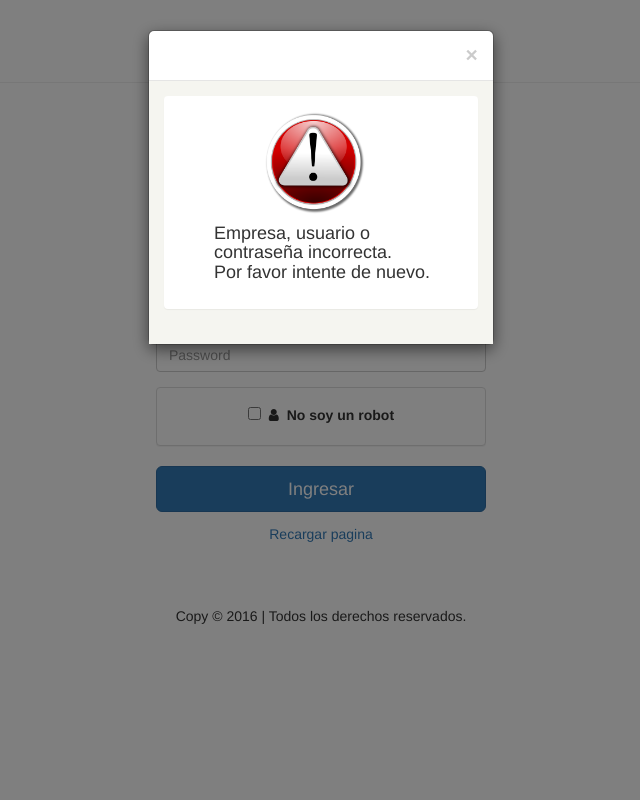
After one commit to JonathanCh022/pedidos, a PHP site: the page made by index.php in a window 1280 px wide. The commit adds this page. Shown: the whole page, without its empty margins (319-959 px from the left). Run offline with PHP 8.4, Linux system fonts and the light colour scheme; some libraries are stand-ins or nearby versions.

Commit message:
ya tira mensajes de error si falla. "generico".

```diff
--- /dev/null
+++ b/index.php
@@ -0,0 +1,170 @@
+<?php
+   include 'conexion.php';
+   if (isset($_GET['errorusuario'])) {
+       $error = 1;
+   }else{$error = 0; }
+
+
+?>
+<!DOCTYPE html>
+<html lang="en">
+
+<head>
+
+    <meta charset="utf-8">
+    <meta http-equiv="X-UA-Compatible" content="IE=edge">
+    <meta name="viewport" content="width=device-width, initial-scale=1">
+    <meta name="description" content="">
+    <meta name="author" content="">
+
+    <title>Inicio Web service</title>
+
+    <!-- Bootstrap Core CSS -->
+    <link href="bootstrap/template01/bower_components/bootstrap/dist/css/bootstrap.min.css" rel="stylesheet">
+
+    <!-- MetisMenu CSS -->
+    <link href="bootstrap/template01/bower_components/metisMenu/dist/metisMenu.min.css" rel="stylesheet">
+
+    <!-- Custom CSS -->
+    <link href="bootstrap/template01/dist/css/sb-admin-2.css" rel="stylesheet">
+
+    <!-- Custom Fonts -->
+    <link href="bootstrap/template01/bower_components/font-awesome/css/font-awesome.min.css" rel="stylesheet" type="text/css">
+
+    <!-- HTML5 Shim and Respond.js IE8 support of HTML5 elements and media queries -->
+    <!-- WARNING: Respond.js doesn't work if you view the page via file:// -->
+    <!--[if lt IE 9]>
+        <script src="https://oss.maxcdn.com/libs/html5shiv/3.7.0/html5shiv.js"></script>
+        <script src="https://oss.maxcdn.com/libs/respond.js/1.4.2/respond.min.js"></script>
+    <![endif]-->
+
+</head>
+
+<body onload="validarlogin(<?php echo "$error";?>); ">
+<!--================================ Header ================================-->
+<div class="full-width-header">
+<div class="container">
+	<div class="row clearfix">
+		<div class="col-md-12 column">
+        <!--<img alt="140x140" src="img/logo.png" class="img-responsive center-block"/> -->
+          <h2 class="page-header text-center">Servicio Web</h2>
+		</div>
+	</div>
+</div>
+</div>
+<!--================================ Header ================================-->
+
+    <div class="container">
+        <div class="row">
+            <div class="col-md-4 col-md-offset-4 " style=" margin-top:4%;">
+                <div class="  ">
+                    <!--<div class="panel-heading">
+                        <h3 class="panel-title">Iniciar sesión</h3>
+                    </div> -->
+                    <div class="panel-body">
+                        <form role="form" method="POST" action="validate.php">
+                            <fieldset>
+                            	<div class="form-group">
+                            		<label class="control-label col-sm-1">Empresa</label>
+                                    <input class="form-control" placeholder="NIT" name="Empresa" type="text" autofocus required>
+                                </div>
+                                <div class="form-group">
+                                	<label class="control-label col-sm-1">Usuario</label>
+                                    <input class="form-control" placeholder="NIT" name="Usuario" type="text" autofocus required>
+                                </div>
+                                <div class="form-group">
+                                	<label class="control-label col-sm-1">Clave</label>
+                                    <input class="form-control" placeholder="Password" name="Password" type="password" required>
+                                </div>
+                               <!-- <div class="checkbox text-right">
+                                    <label>
+                                        <input name="remember" type="checkbox" value="Remember Me">Recordarme
+                                    </label>
+                                </div> -->
+
+                                <div class="panel panel-default" >
+                                  <div class="panel-body text-center">
+                                  <label>
+                                        <input name="checkboxRobot" type="checkbox" value="checkboxRobot" required>
+                                        <i class="fa fa-user fa-fw" ></i> No soy un robot
+                                  </label>
+                                  <input  id="checkboxvali" name="checkboxvali" type="checkbox" value="checkboxvali" data-toggle="modal" data-target="#myModal" hidden>
+
+                                 </div>
+                               </div>
+
+                                <!-- Change this to a button or input when using this as a form -->
+                                <input type="submit" name="submit"  class="btn btn-lg btn-primary btn-block" value="Ingresar" ></input>
+                                <a href="index.php" class="btn btn-block">Recargar pagina</a>
+
+
+
+                            </fieldset>
+                        </form>
+                    </div>
+                </div>
+            </div>
+        </div>
+    </div>
+
+    <div id="myModal" class="modal fade" role="dialog">
+      <div class="modal-dialog " style="width: 27%; ">
+
+        <!-- Modal content-->
+        <div class="modal-content">
+          <div class="modal-header">
+                <button type="button" class="close" data-dismiss="modal">&times;</button>
+          </div>
+          <div id="light" class="modal-body" style="background-color:#f5f5f0; ">
+               <div class="panel ">
+                    <div class="panel-body">
+                        <img alt="140x140" src="img/error.png" class="img-responsive center-block"  width="100" height="100" style="margin-left:30%;"/>
+                        <h4 style="margin-left:12%;">Empresa, usuario o contraseña incorrecta.<br> Por favor intente de nuevo.</h4>
+                    </div>
+                </div>
+          </div>
+        </div>
+
+      </div>
+    </div>
+
+
+
+<!--================================ footer ================================-->
+<div class="full-width-footer">
+<div class="container">
+
+    <div class="row clearfix">
+	<div class="col-md-12 text-center">
+    <p>
+    <br><br>Copy © 2016 | Todos los derechos reservados.</p>
+    </div>
+	</div>
+</div>
+</div>
+<!--================================ footer ================================-->
+
+
+
+    <!-- jQuery -->
+    <script src="bootstrap/template01/bower_components/jquery/dist/jquery.min.js"></script>
+    <!-- Bootstrap Core JavaScript -->
+    <script src="bootstrap/template01/bower_components/bootstrap/dist/js/bootstrap.min.js"></script>
+    <!-- Metis Menu Plugin JavaScript -->
+    <script src="bootstrap/template01/bower_components/metisMenu/dist/metisMenu.min.js"></script>
+    <!-- Custom Theme JavaScript -->
+    <script src="bootstrap/template01/dist/js/sb-admin-2.js"></script>
+</body>
+
+</html>
+
+<script type="text/javascript">
+
+function validarlogin(error){
+    if (error == 1) {
+           $( document ).ready( function() {
+                $( '#myModal' ).modal( 'toggle' );
+            });
+           }
+        }
+</script>
```
Also changed, not shown: validate.php (+20 -7 lines), img/error.png (added).
